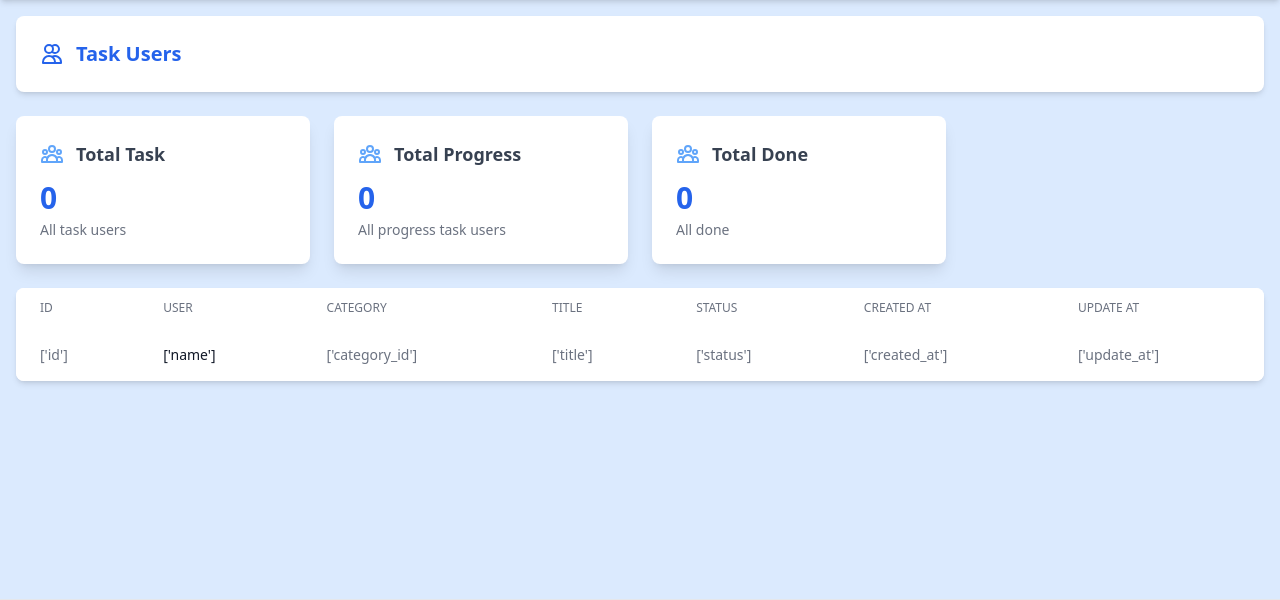
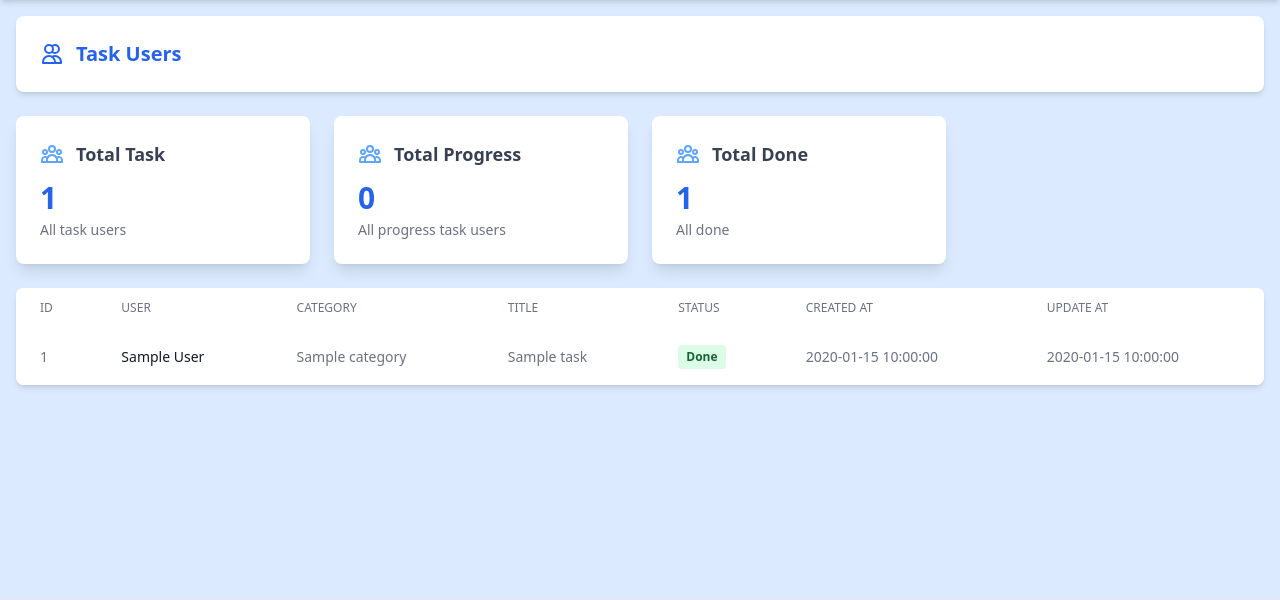
Before and after one commit to WildanMukmin/taskora, a PHP site: page /project-web-teori/pages/admin/tasks.php in a window 1280 px wide. Shown: the part 72-672 px from the top of the page. Run offline with PHP 8.4, Linux system fonts and the light colour scheme; tables that the repository leaves empty or names only in its code hold one stand-in row (values such as "Sample post"); some libraries are stand-ins or nearby versions.

Commit message:
connection to db in every page for admin progress

```diff
--- a/functions/tasks.php
+++ b/functions/tasks.php
@@ -1,12 +1,45 @@
 <?php
 require_once __DIR__ . '/../config/db.php';
 
+
 function getTasks(){
     global $conn;
-    $sql = "SELECT * FROM tasks";
+
+    $sql = "
+        SELECT
+            tasks.*,
+            users.name AS user_name,
+            users.email AS user_email,
+            categories.name AS category_name
+        FROM tasks
+        JOIN users ON tasks.user_id = users.id
+        LEFT JOIN categories ON tasks.category_id = categories.id
+        ORDER BY tasks.created_at DESC
+    ";
+
     $result = $conn->query($sql);
 
-    // return semua data sebagai array asosiatif
+    return $result ? $result->fetch_all(MYSQLI_ASSOC) : false;
+}
+
+function getTasksById(){
+    global $conn;
+
+    $sql = "
+        SELECT
+            tasks.*,
+            users.name AS user_name,
+            users.email AS user_email,
+            categories.name AS category_name
+        FROM tasks
+        JOIN users ON tasks.user_id = users.id
+        LEFT JOIN categories ON tasks.category_id = categories.id
+        WHERE tasks.user_id = ?
+        ORDER BY tasks.created_at DESC
+    ";
+
+    $result = $conn->query($sql);
+
     return $result ? $result->fetch_all(MYSQLI_ASSOC) : false;
 }
 
--- a/pages/admin/tasks.php
+++ b/pages/admin/tasks.php
@@ -2,6 +2,23 @@
 $title_page = 'Manage Task Users Account';
 include_once('../../includes/header.php');
 include_once('../../functions/users.php');
+include_once('../../functions/tasks.php');
+$tasks = getTasks();
+$total_tasks = 0;
+$total_tasks_progress = 0;
+$total_tasks_done = 0;
+
+if ($tasks) {
+  foreach ($tasks as $task) {
+    if ($task['status'] === 'progress') {
+      $total_tasks_progress++;
+    } elseif ($task['status'] === 'done') {
+      $total_tasks_done++;
+    }
+    $total_tasks++;
+  }
+}
+
 ?>
 
 <main class="flex-grow p-4">
@@ -25,7 +42,7 @@ include_once('../../functions/users.php');
         <h3 class="text-lg font-semibold text-gray-700">Total Task</h3>
       </div>
       <p class="text-3xl font-bold text-blue-600 mb-1">
-        0
+        <?= $total_tasks; ?>
       </p>
       <p class="text-sm text-gray-500">All task users</p>
     </div>
@@ -38,9 +55,9 @@ include_once('../../functions/users.php');
         <h3 class="text-lg font-semibold text-gray-700">Total Progress</h3>
       </div>
       <p class="text-3xl font-bold text-blue-600 mb-1">
-        0
+        <?= $total_tasks_progress; ?>
       </p>
-      <p class="text-sm text-gray-500">All  progress task users</p>
+      <p class="text-sm text-gray-500">All progress task users</p>
     </div>
 
     <div class="bg-white rounded-lg shadow-lg p-6 hover:shadow-xl transition-shadow duration-300">
@@ -51,7 +68,7 @@ include_once('../../functions/users.php');
         <h3 class="text-lg font-semibold text-gray-700">Total Done</h3>
       </div>
       <p class="text-3xl font-bold text-blue-600 mb-1">
-        0
+        <?= $total_tasks_done; ?>
       </p>
       <p class="text-sm text-gray-500">All done</p>
     </div>
@@ -71,16 +88,32 @@ include_once('../../functions/users.php');
         </tr>
       </thead>
       <tbody class="bg-white divide-y divide-gray-200">
-        <tr>
-          <td class="px-6 py-4 whitespace-nowrap text-sm text-gray-500">['id'] </td>
-          <td class="px-6 py-4 whitespace-nowrap text-sm font-medium text-gray-900">['name'] </td>
-          <td class="px-6 py-4 whitespace-nowrap text-sm text-gray-500">['category_id'] </td>
-          <td class="px-6 py-4 whitespace-nowrap text-sm text-gray-500">['title'] </td>
-          <td class="px-6 py-4 whitespace-nowrap text-sm text-gray-500">['status'] </td>
-          <td class="px-6 py-4 whitespace-nowrap text-sm text-gray-500">['created_at'] </td>
-          <td class="px-6 py-4 whitespace-nowrap text-sm text-gray-500">['update_at'] </td>
-        </tr>
+        <?php if ($tasks && count($tasks) > 0): ?>
+          <?php foreach ($tasks as $task): ?>
+            <tr>
+              <td class="px-6 py-4 whitespace-nowrap text-sm text-gray-500"><?= $task['id']; ?></td>
+              <td class="px-6 py-4 whitespace-nowrap text-sm font-medium text-gray-900"><?= htmlspecialchars($task['user_name']); ?></td>
+              <td class="px-6 py-4 whitespace-nowrap text-sm text-gray-500"><?= htmlspecialchars($task['category_name'] ?? '-'); ?></td>
+              <td class="px-6 py-4 whitespace-nowrap text-sm text-gray-500"><?= htmlspecialchars($task['title']); ?></td>
+              <td class="px-6 py-4 whitespace-nowrap text-sm text-gray-500">
+                <span class="inline-block px-2 py-1 text-xs font-semibold rounded
+            <?= $task['status'] === 'done' ? 'bg-green-100 text-green-800' : 'bg-yellow-100 text-yellow-800'; ?>">
+                  <?= ucfirst($task['status']); ?>
+                </span>
+              </td>
+              <td class="px-6 py-4 whitespace-nowrap text-sm text-gray-500"><?= $task['created_at']; ?></td>
+              <td class="px-6 py-4 whitespace-nowrap text-sm text-gray-500"><?= $task['updated_at']; ?></td>
+            </tr>
+          <?php endforeach; ?>
+        <?php else: ?>
+          <tr>
+            <td colspan="7" class="px-6 py-4 text-center text-sm text-gray-500">
+              No tasks found.
+            </td>
+          </tr>
+        <?php endif; ?>
       </tbody>
+
     </table>
   </div>
 </main>
```
